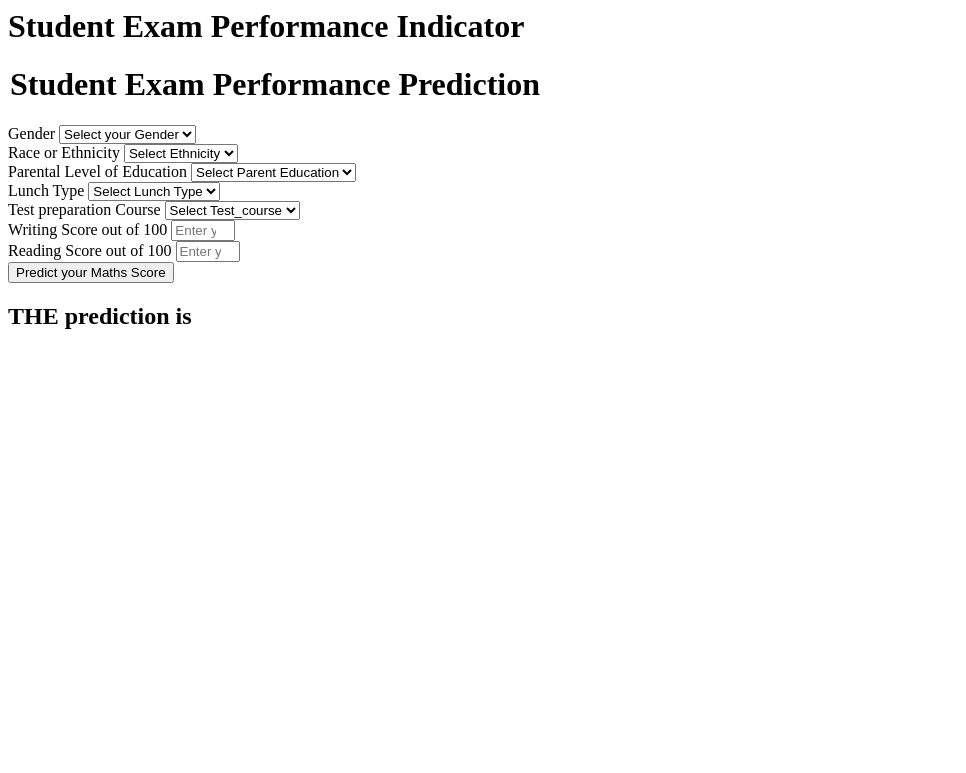
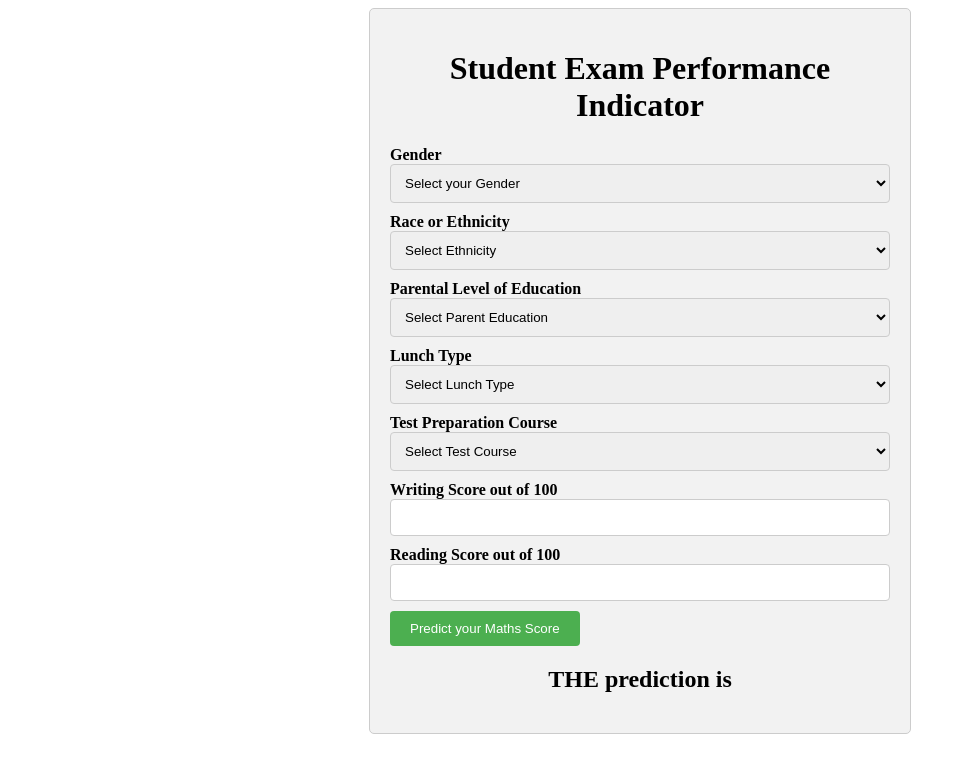
Before and after one commit to MEHFUZ22/mlprojects, a Flask app: page /predictdata in a window 1280 px wide. Shown: the top 773 px of the page, without its empty margins (0-966 px from the left). Run offline with Flask 3, Linux system fonts and the light colour scheme.

Commit message:
New template

```diff
--- a/templates/home.html
+++ b/templates/home.html
@@ -1,111 +1,116 @@
+<!DOCTYPE html>
 <html>
+<head>
+    <title>Student Exam Performance Indicator</title>
+    <style>
+        .container {
+            max-width: 500px;
+            margin: auto;
+            padding: 20px;
+            border: 1px solid #ccc;
+            border-radius: 5px;
+            background-color: #f2f2f2;
+        }
+        h1 {
+            text-align: center;
+        }
+        form {
+            margin-top: 20px;
+        }
+        .form-label {
+            font-weight: bold;
+        }
+        .form-control {
+            width: 100%;
+            padding: 10px;
+            margin-bottom: 10px;
+            border: 1px solid #ccc;
+            border-radius: 4px;
+            box-sizing: border-box;
+        }
+        .btn {
+            background-color: #4CAF50;
+            color: white;
+            padding: 10px 20px;
+            border: none;
+            border-radius: 4px;
+            cursor: pointer;
+        }
+        .btn:hover {
+            background-color: #45a049;
+        }
+        h2 {
+            text-align: center;
+            margin-top: 20px;
+        }
+    </style>
+</head>
 <body>
-    <div class="login">
+    <div class="container">
         <h1>Student Exam Performance Indicator</h1>
-
         <form action="{{ url_for('predict_datapoint')}}" method="post">
-        <h1>
-            <legend>Student Exam Performance Prediction</legend>
-        </h1>
-        <div class="mb-3">
+            <div>
                 <label class="form-label">Gender</label>
-            <select class="form-control" name="gender" placeholder="Enter you Gender" required>
-                <option class="placeholder" selected disabled value="">Select your Gender</option>
-                <option value="male">
-                    Male
-                </option>
-                <option value="female">
-                    Female
-                </option>
+                <select class="form-control" name="gender" required>
+                    <option disabled selected value="">Select your Gender</option>
+                    <option value="male">Male</option>
+                    <option value="female">Female</option>
                 </select>
             </div>
-        <div class="mb-3">
+            <div>
                 <label class="form-label">Race or Ethnicity</label>
-            <select class="form-control" name="ethnicity" placeholder="Enter you ethnicity" required>
-                <option class="placeholder" selected disabled value="">Select Ethnicity</option>
-                <option value="group A">
-                    Group A
-                </option>
-                <option value="group B">
-                    Group B
-                </option>
-                <option value="group C">
-                    Group C
-                </option>
-                <option value="group D">
-                    Group D
-                </option>
-                <option value="group E">
-                    Group E
-                </option>
+                <select class="form-control" name="ethnicity" required>
+                    <option disabled selected value="">Select Ethnicity</option>
+                    <option value="group A">Group A</option>
+                    <option value="group B">Group B</option>
+                    <option value="group C">Group C</option>
+                    <option value="group D">Group D</option>
+                    <option value="group E">Group E</option>
                 </select>
             </div>
-        <div class="mb-3">
+            <div>
                 <label class="form-label">Parental Level of Education</label>
-            <select class="form-control" name="parental_level_of_education"
-                placeholder="Enter you Parent Education" required>
-                <option class="placeholder" selected disabled value="">Select Parent Education</option>
-                <option value="associate's degree">
-                    associate's degree
-                </option>
-                <option value="bachelor's degree">
-                    bachelor's degree
-                </option>
-                <option value="high school">
-                    high school
-                </option>
-                <option value="master's degree">
-                    master's degree
-                </option>
-                <option value="some college">
-                    some college
-                </option>
-                <option value="some high school">
-                    some high school
-                </option>
+                <select class="form-control" name="parental_level_of_education" required>
+                    <option disabled selected value="">Select Parent Education</option>
+                    <option value="associate's degree">Associate's Degree</option>
+                    <option value="bachelor's degree">Bachelor's Degree</option>
+                    <option value="high school">High School</option>
+                    <option value="master's degree">Master's Degree</option>
+                    <option value="some college">Some College</option>
+                    <option value="some high school">Some High School</option>
                 </select>
             </div>
-        <div class="mb-3">
+            <div>
                 <label class="form-label">Lunch Type</label>
-            <select class="form-control" name="lunch" placeholder="Enter you Lunch" required>
-                <option class="placeholder" selected disabled value="">Select Lunch Type</option>
-                <option value="free/reduced">
-                    free/reduced
-                </option>
-                <option value="standard">
-                    standard
-                </option>
+                <select class="form-control" name="lunch" required>
+                    <option disabled selected value="">Select Lunch Type</option>
+                    <option value="free/reduced">Free/Reduced</option>
+                    <option value="standard">Standard</option>
                 </select>
             </div>
-        <div class="mb-3">
-            <label class="form-label">Test preparation Course</label>
-            <select class="form-control" name="test_preparation_course" placeholder="Enter you Course"
-                required>
-                <option class="placeholder" selected disabled value="">Select Test_course</option>
-                <option value="none">
-                    None
-                </option>
-                <option value="completed">
-                    Completed
-                </option>
+            <div>
+                <label class="form-label">Test Preparation Course</label>
+                <select class="form-control" name="test_preparation_course" required>
+                    <option disabled selected value="">Select Test Course</option>
+                    <option value="none">None</option>
+                    <option value="completed">Completed</option>
                 </select>
             </div>
-        <div class="mb-3">
+            <div>
                 <label class="form-label">Writing Score out of 100</label>
-            <input class="form-control" type="number" name="reading_score"
-                placeholder="Enter your Reading score" min='0' max='100' />
+                <input class="form-control" type="number" name="reading_score" min="0" max="100" required />
             </div>
-        <div class="mb-3">
+            <div>
                 <label class="form-label">Reading Score out of 100</label>
-            <input class="form-control" type="number" name="writing_score"
-                placeholder="Enter your Reading Score" min='0' max='100' />
+                <input class="form-control" type="number" name="writing_score" min="0" max="100" required />
             </div>
-        <div class="mb-3">
-            <input class="btn btn-primary" type="submit" value="Predict your Maths Score" required />
+            <div>
+                <input class="btn" type="submit" value="Predict your Maths Score" />
             </div>
         </form>
         <h2>
-       THE  prediction is {{results}}
+           THE prediction is {{results}}
         </h2>
+    </div>
 </body>
 </html>
```
Lines whose indentation alone changed are shown as unchanged.
